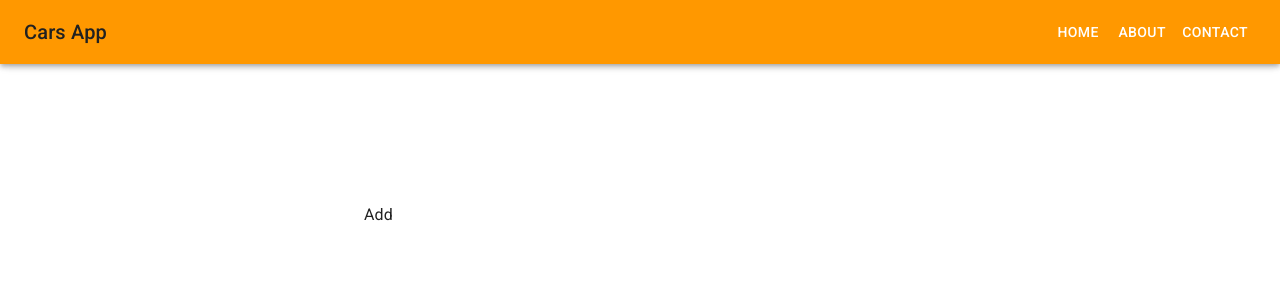
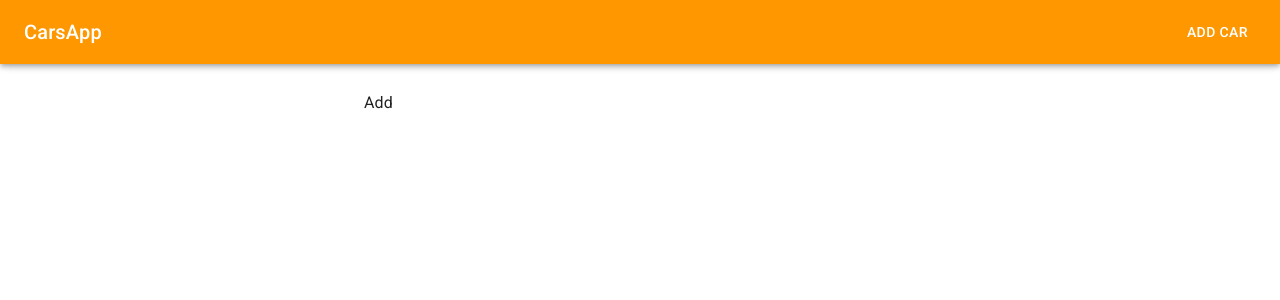
Before and after one commit to madjbb/first-react-app, a React (Vite) app: page /add in a window 1280 px wide. Shown: the top 300 px of the page. Built offline with nearby package versions, Linux system fonts and the light colour scheme.

Commit message:
UI navigation added

```diff
--- /dev/null
+++ b/src/components/DesktopNavigation.jsx
@@ -0,0 +1,50 @@
+import React from 'react';
+import { NavLink } from 'react-router-dom';
+import AppBar from '@mui/material/AppBar';
+import Toolbar from '@mui/material/Toolbar';
+import Typography from '@mui/material/Typography';
+import Button from '@mui/material/Button';
+import IconButton from '@mui/material/IconButton';
+import Box from '@mui/material/Box';
+import MenuIcon from '@mui/icons-material/Menu';
+import { useTheme } from '@mui/material/styles';
+
+
+function DesktopNavigation({handleDrawerToggle=() => console.log('no hanldeDrawerToggle function provided')}) {
+  const theme = useTheme();
+  // console.log(theme);
+  const lightTextColor = theme.palette.common.white;
+  return (
+    <>
+      <AppBar component="nav">
+        <Toolbar>
+          <IconButton
+            color="inherit"
+            aria-label="open drawer"
+            edge="start"
+            onClick={handleDrawerToggle}
+            sx={{ mr: 2, display: { sm: 'none' } }}
+          >
+            <MenuIcon />
+          </IconButton>
+          <Typography
+            variant="h6"
+            component={NavLink}
+            to={`/`}
+            sx={{ flexGrow: 1, display: { xs: 'none', sm: 'block' }, textDecoration: 'none', color: lightTextColor}}
+          >
+            CarsApp
+          </Typography>
+          <Box sx={{ display: { xs: 'none', sm: 'block' } }}>
+            <Button sx={{ color: lightTextColor }} component={NavLink} to="/add" >Add Car</Button>
+          </Box>
+        </Toolbar>
+      </AppBar>
+      {/* <Box component="main" sx={{ p: 3 }}>
+        <Toolbar />
+      </Box> */}
+    </>
+  );
+}
+
+export default DesktopNavigation;
--- /dev/null
+++ b/src/components/MobileNavigation.jsx
@@ -0,0 +1,50 @@
+import React from 'react';
+import { NavLink } from 'react-router-dom';
+import Box from '@mui/material/Box';
+import Divider from '@mui/material/Divider';
+import Drawer from '@mui/material/Drawer';
+import List from '@mui/material/List';
+import ListItem from '@mui/material/ListItem';
+import ListItemButton from '@mui/material/ListItemButton';
+import ListItemText from '@mui/material/ListItemText';
+import Typography from '@mui/material/Typography';
+
+function MobileNavigation({mobileOpen=false, handleDrawerToggle=() => console.log('no hanldeDrawerToggle function provided'), drawerWidth=240}) {
+  return (
+    <Box component="nav">
+      <Drawer
+        variant="temporary"
+        open={mobileOpen}
+        onClose={handleDrawerToggle}
+        ModalProps={{
+          keepMounted: true, // Better open performance on mobile.
+        }}
+        sx={{
+          display: { xs: 'block', sm: 'none' },
+          '& .MuiDrawer-paper': { boxSizing: 'border-box', width: drawerWidth },
+        }}
+      >
+        <Box onClick={handleDrawerToggle} sx={{ textAlign: 'center' }}>
+          <Typography variant="h6" sx={{ my: 2 }}>
+            MUI
+          </Typography>
+          <Divider />
+          <List>
+              <ListItem>
+                <ListItemButton sx={{ textAlign: 'left' }} component={NavLink} to="/" >
+                  <ListItemText primary={"List Cars"} />
+                </ListItemButton>
+              </ListItem>
+              <ListItem>
+                <ListItemButton sx={{ textAlign: 'left' }} component={NavLink} to="/add" >
+                  <ListItemText primary={"Add Car"} />
+                </ListItemButton>
+              </ListItem>
+          </List>
+        </Box>
+      </Drawer>
+    </Box>
+  );
+}
+
+export default MobileNavigation;
--- a/src/components/TempHeader.jsx
+++ b/src/components/TempHeader.jsx
@@ -18,100 +18,33 @@
 import PropTypes from 'prop-types';
 import AppBar from '@mui/material/AppBar';
 import Box from '@mui/material/Box';
-import CssBaseline from '@mui/material/CssBaseline';
-import Divider from '@mui/material/Divider';
-import Drawer from '@mui/material/Drawer';
 import IconButton from '@mui/material/IconButton';
-import List from '@mui/material/List';
-import ListItem from '@mui/material/ListItem';
-import ListItemButton from '@mui/material/ListItemButton';
-import ListItemText from '@mui/material/ListItemText';
 import MenuIcon from '@mui/icons-material/Menu';
 import Toolbar from '@mui/material/Toolbar';
 import Typography from '@mui/material/Typography';
 import Button from '@mui/material/Button';
+import MobileNavigation from './MobileNavigation';
+import DesktopNavigation from './DesktopNavigation';
 
-const drawerWidth = 240;
 const navItems = ['Home', 'About', 'Contact'];
 
 function DrawerAppBar(props) {
-  const { window } = props;
   const [mobileOpen, setMobileOpen] = React.useState(false);
 
   const handleDrawerToggle = () => {
     setMobileOpen((prevState) => !prevState);
   };
 
-  const drawer = (
-    <Box onClick={handleDrawerToggle} sx={{ textAlign: 'center' }}>
-      <Typography variant="h6" sx={{ my: 2 }}>
-        MUI
-      </Typography>
-      <Divider />
-      <List>
-        {navItems.map((item) => (
-          <ListItem key={item} disablePadding>
-            <ListItemButton sx={{ textAlign: 'center' }}>
-              <ListItemText primary={item} />
-            </ListItemButton>
-          </ListItem>
-        ))}
-      </List>
-    </Box>
-  );
-
-  const container = window !== undefined ? () => window().document.body : undefined;
+  const container =
+    window !== undefined ? () => window().document.body : undefined;
 
   return (
     <Box sx={{ display: 'flex' }}>
-      <CssBaseline />
-      <AppBar component="nav">
-        <Toolbar>
-          <IconButton
-            color="inherit"
-            aria-label="open drawer"
-            edge="start"
-            onClick={handleDrawerToggle}
-            sx={{ mr: 2, display: { sm: 'none' } }}
-          >
-            <MenuIcon />
-          </IconButton>
-          <Typography
-            variant="h6"
-            component="div"
-            sx={{ flexGrow: 1, display: { xs: 'none', sm: 'block' } }}
-          >
-            Cars App
-          </Typography>
-          <Box sx={{ display: { xs: 'none', sm: 'block' } }}>
-            {navItems.map((item) => (
-              <Button key={item} sx={{ color: '#fff' }}>
-                {item}
-              </Button>
-            ))}
-          </Box>
-        </Toolbar>
-      </AppBar>
-      <Box component="nav">
-        <Drawer
-          container={container}
-          variant="temporary"
-          open={mobileOpen}
-          onClose={handleDrawerToggle}
-          ModalProps={{
-            keepMounted: true, // Better open performance on mobile.
-          }}
-          sx={{
-            display: { xs: 'block', sm: 'none' },
-            '& .MuiDrawer-paper': { boxSizing: 'border-box', width: drawerWidth },
-          }}
-        >
-          {drawer}
-        </Drawer>
-      </Box>
-      <Box component="main" sx={{ p: 3 }}>
-        <Toolbar />
-      </Box>
+      <MobileNavigation
+        handleDrawerToggle={handleDrawerToggle}
+        mobileOpen={mobileOpen}
+      />
+      <DesktopNavigation handleDrawerToggle={handleDrawerToggle} />
     </Box>
   );
 }
```
